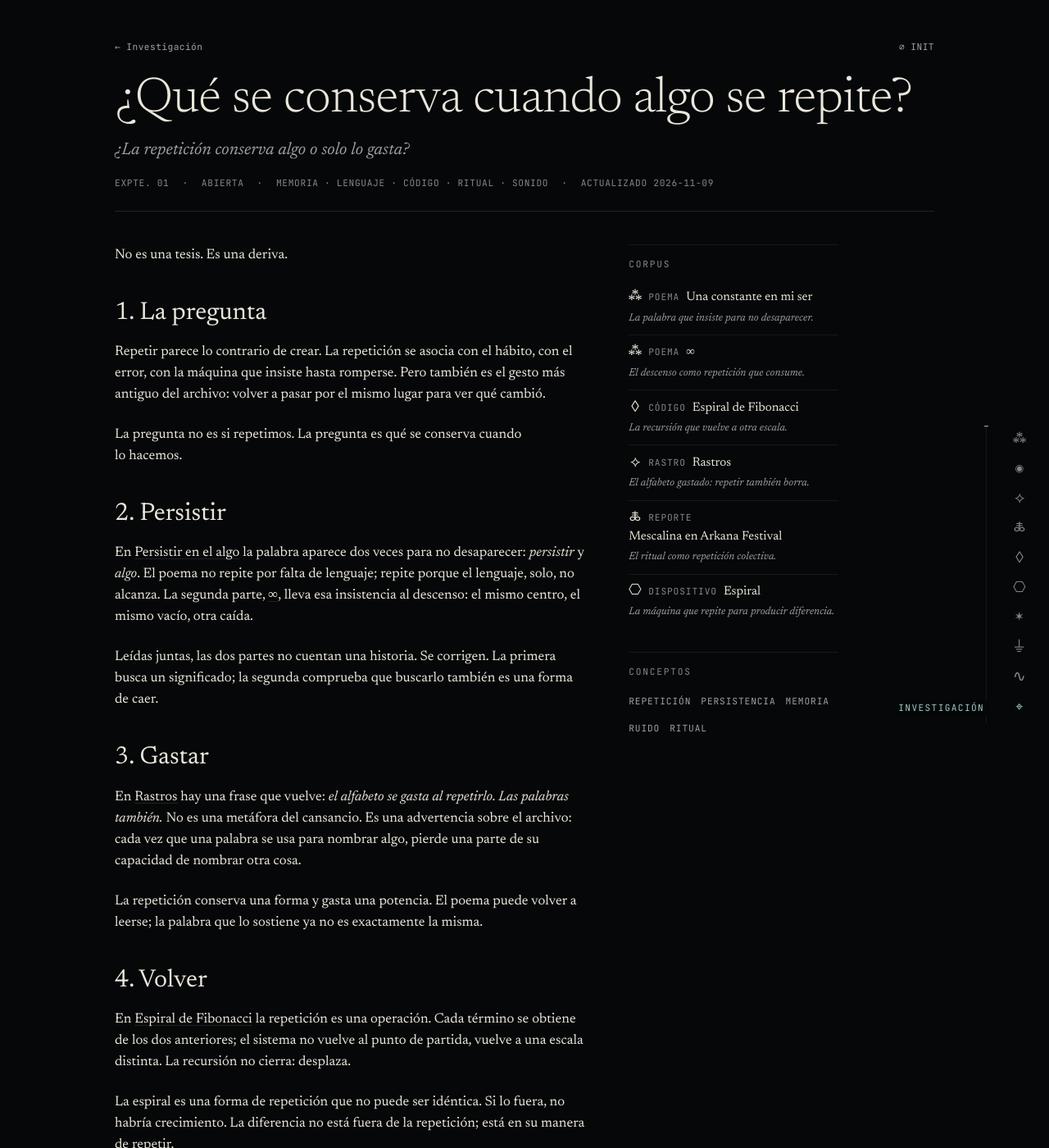
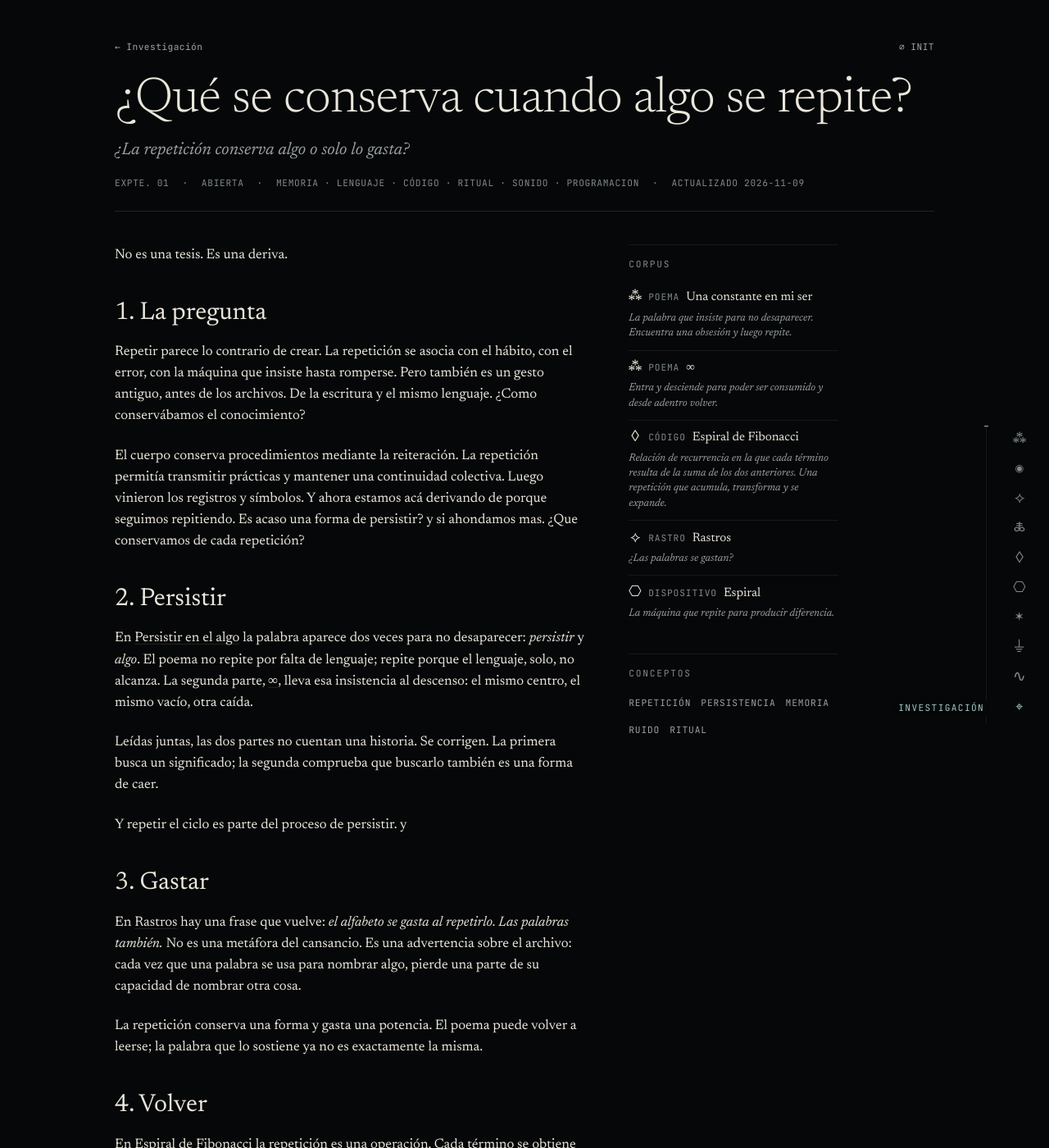
Before and after one commit to hugomoraga/kndl000, a Jekyll site: the page built from content/collections/_investigaciones/que-se-conserva-cuando-algo-se-repite.md, in a window 1280 px wide and 1400 px high. Shown: the whole window at 82% size. Built offline with Jekyll 4.4.1, drawn with Linux system fonts in a browser that asks for light colours; some of the changed text lies outside the part shown.

Commit message:
Update Expediente “que-se-conserva-cuando-algo-se-repite”

```diff
--- a/content/collections/_investigaciones/que-se-conserva-cuando-algo-se-repite.md
+++ b/content/collections/_investigaciones/que-se-conserva-cuando-algo-se-repite.md
@@ -1,9 +1,9 @@
 ---
 layout: investigacion
-title: "¿Qué se conserva cuando algo se repite?"
-question: "¿La repetición conserva algo o solo lo gasta?"
-summary: "Una deriva por la persistencia, el lenguaje, el código y el ritual."
-order: "01"
+title: ¿Qué se conserva cuando algo se repite?
+question: ¿La repetición conserva algo o solo lo gasta?
+summary: Una deriva por la persistencia, el lenguaje, la programación y ritualidad.
+order: '01'
 status: abierta
 date: 2026-11-09
 updated: 2026-11-09
@@ -13,6 +13,7 @@
   - código
   - ritual
   - sonido
+  - Programacion
 concepts:
   - Repetición
   - Persistencia
@@ -21,36 +22,37 @@
   - Ritual
 corpus:
   - url: /poemas/persistencias-del-algo/
-    note: "La palabra que insiste para no desaparecer."
+    note: La palabra que insiste para no desaparecer. Encuentra una obsesión y luego repite.
   - url: /poemas/cae/
-    note: "El descenso como repetición que consume."
+    note: Entra y desciende para poder ser consumido y desde adentro volver.
   - url: /codigo/espiral-fibonacci/
-    note: "La recursión que vuelve a otra escala."
+    note: Relación de recurrencia en la que cada término resulta de la suma de los dos anteriores. Una repetición que acumula, transforma y se expande.
   - url: /fragmentos/
-    note: "El alfabeto gastado: repetir también borra."
-  - url: /melange-reports/mescalina-arkana-festival/
-    note: "El ritual como repetición colectiva."
+    note: ¿Las palabras se gastan?
   - url: /dispositivos/espiral/
-    note: "La máquina que repite para producir diferencia."
+    note: La máquina que repite para producir diferencia.
 ---
 
 No es una tesis. Es una deriva.
 
 ## 1. La pregunta
 
-Repetir parece lo contrario de crear. La repetición se asocia con el hábito, con el error, con la máquina que insiste hasta romperse. Pero también es el gesto más antiguo del archivo: volver a pasar por el mismo lugar para ver qué cambió.
+Repetir parece lo contrario de crear. La repetición se asocia con el hábito, con el error, con la máquina que insiste hasta romperse. Pero también es un gesto antiguo, antes de los archivos. De la escritura y el mismo lenguaje.
+¿Como conservábamos el conocimiento?
 
-La pregunta no es si repetimos. La pregunta es qué se conserva cuando lo hacemos.
+El cuerpo conserva procedimientos mediante la reiteración. La repetición permitía transmitir prácticas y mantener una continuidad colectiva. Luego vinieron los registros y símbolos. Y ahora estamos acá derivando de porque seguimos repitiendo. Es acaso una forma de persistir? y si ahondamos mas. ¿Que conservamos de cada repetición?
 
 ## 2. Persistir
 
-En [Persistir en el algo](/poemas/persistencias-del-algo/) la palabra aparece dos veces para no desaparecer: *persistir* y *algo*. El poema no repite por falta de lenguaje; repite porque el lenguaje, solo, no alcanza. La segunda parte, [∞](/poemas/cae/), lleva esa insistencia al descenso: el mismo centro, el mismo vacío, otra caída.
+En [Persistir en el algo](/poemas/persistencias-del-algo/) la palabra aparece dos veces para no desaparecer: _persistir_ y _algo_. El poema no repite por falta de lenguaje; repite porque el lenguaje, solo, no alcanza. La segunda parte, [∞](/poemas/cae/), lleva esa insistencia al descenso: el mismo centro, el mismo vacío, otra caída.
 
 Leídas juntas, las dos partes no cuentan una historia. Se corrigen. La primera busca un significado; la segunda comprueba que buscarlo también es una forma de caer.
 
+Y repetir el ciclo es parte del proceso de persistir. y
+
 ## 3. Gastar
 
-En [Rastros](/fragmentos/) hay una frase que vuelve: *el alfabeto se gasta al repetirlo. Las palabras también.* No es una metáfora del cansancio. Es una advertencia sobre el archivo: cada vez que una palabra se usa para nombrar algo, pierde una parte de su capacidad de nombrar otra cosa.
+En [Rastros](/fragmentos/) hay una frase que vuelve: _el alfabeto se gasta al repetirlo. Las palabras también._ No es una metáfora del cansancio. Es una advertencia sobre el archivo: cada vez que una palabra se usa para nombrar algo, pierde una parte de su capacidad de nombrar otra cosa.
 
 La repetición conserva una forma y gasta una potencia. El poema puede volver a leerse; la palabra que lo sostiene ya no es exactamente la misma.
 
@@ -60,21 +62,17 @@
 
 La espiral es una forma de repetición que no puede ser idéntica. Si lo fuera, no habría crecimiento. La diferencia no está fuera de la repetición; está en su manera de repetir.
 
-## 5. Ritual
-
-En [Mescalina en Arkana Festival](/melange-reports/mescalina-arkana-festival/) la repetición es colectiva: el mismo ritmo, el mismo cuerpo, la misma noche. El ritual no repite para conservar una experiencia; la repite para producir un estado. La memoria del ritual no es el recuerdo del ritual: es la huella que deja en quien vuelve a él.
-
-## 6. La máquina
+## 5. La máquina
 
 [Espiral](/dispositivos/espiral/) hace lo mismo con el sonido. Repite una secuencia, una escala, una automatización; pero cada vuelta produce una diferencia. La máquina no imita la repetición humana: la vuelve visible. Nos muestra que repetir es una forma de componer.
 
-## 7. Lo que queda
+## 6. Lo que queda
 
 La repetición no conserva el contenido. Conserva la diferencia entre una vuelta y la siguiente. Lo que llamamos memoria no es el archivo intacto: es la serie de transformaciones que el archivo sufrió al volver a ser leído.
 
 Por eso una serie de poemas no es la suma de sus partes. Es la conversación entre ellas. Por eso un ritual no es una costumbre: es una máquina de producir presente. Por eso un código que se llama a sí mismo no es un bucle: es una espiral.
 
-## 8. Preguntas abiertas
+## 7. Preguntas abiertas
 
 - ¿Qué se pierde cuando una obra se convierte en corpus de otra?
 - ¿La repetición conserva la memoria o solo su forma?
```
